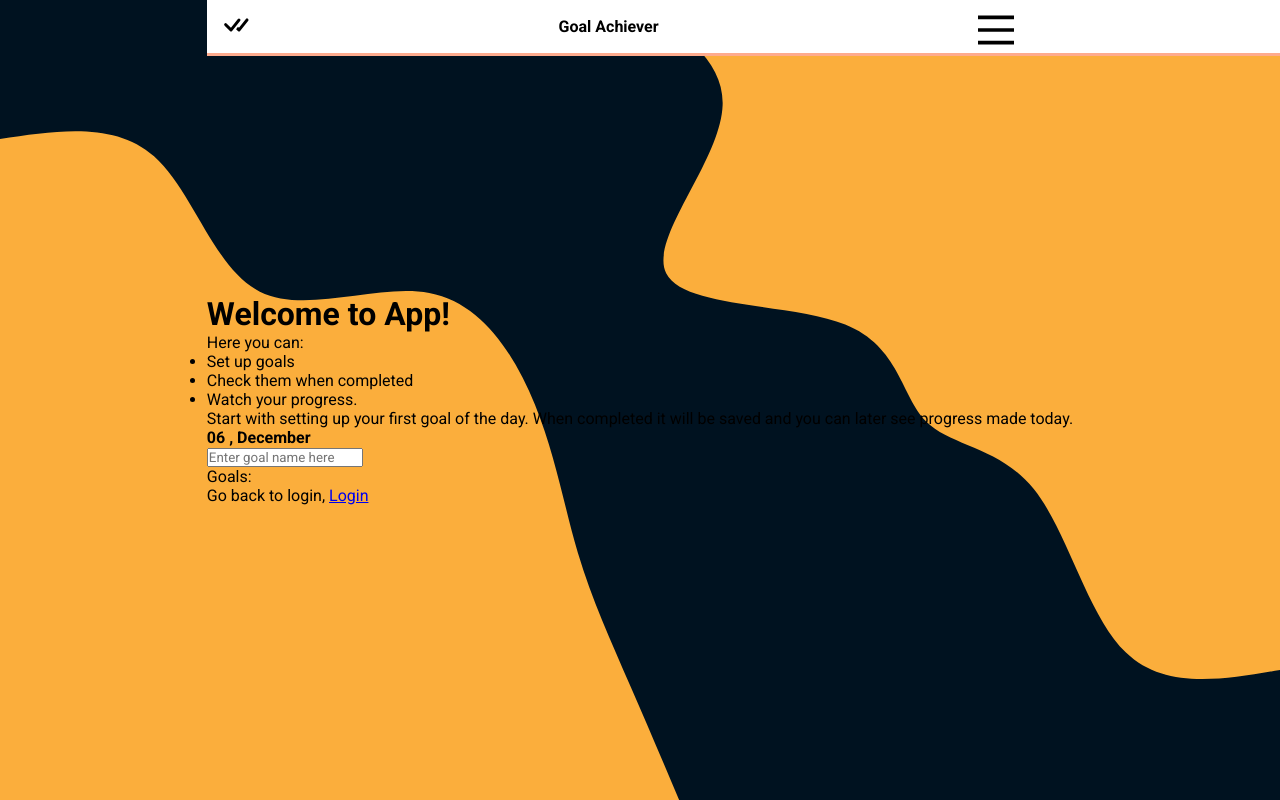
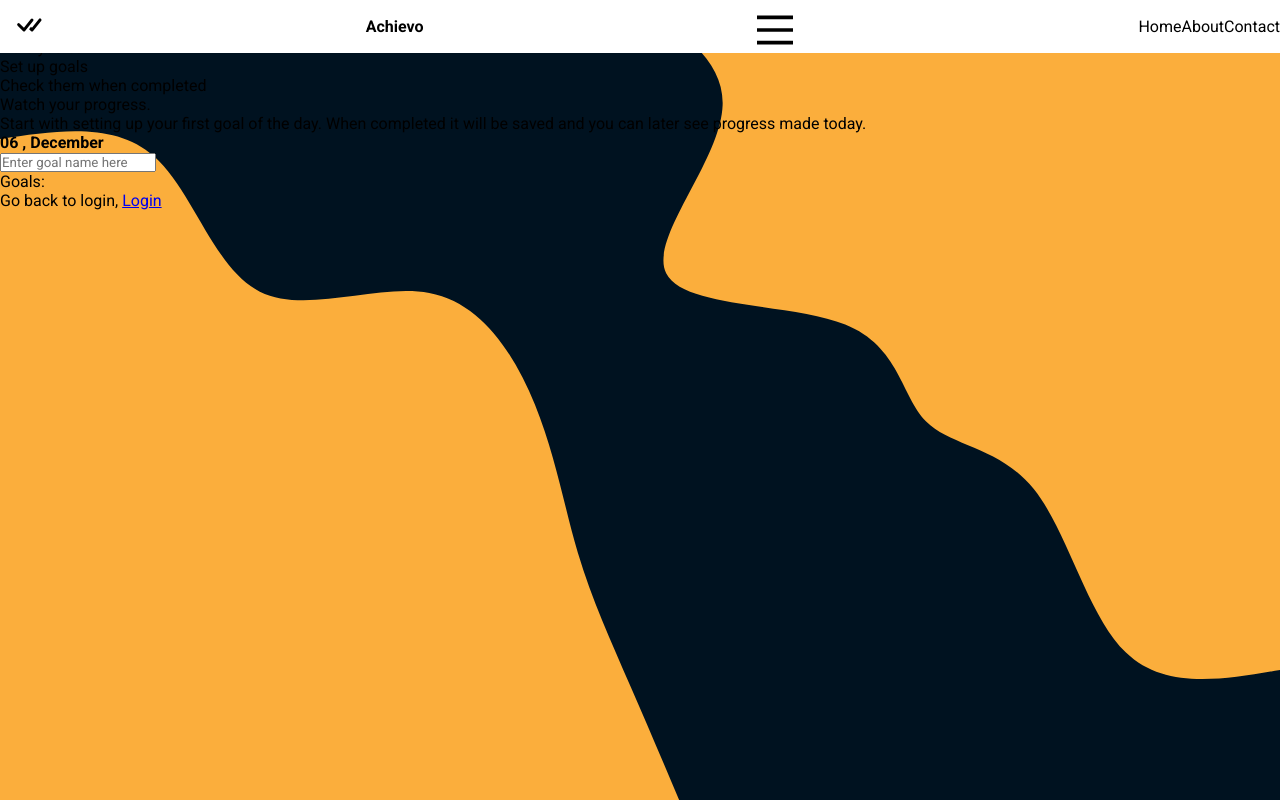
Before and after one commit to ro-ed/Sittotrang, an Angular app: page /home in a window 1280 px wide. Built offline with nearby package versions, Linux system fonts and the light colour scheme.

Commit message:
Updates to home design

```diff
--- a/src/app/login/login.component.scss
+++ b/src/app/login/login.component.scss
@@ -25,7 +25,6 @@ body {
     display: grid;
     place-items: center;
     margin: 0;
-    padding: 0 24px;
     background-image: url("../images/blob-scene-haikei.svg");
     background-repeat: no-repeat;
     background-size: cover;
--- a/src/app/nav/nav.component.html
+++ b/src/app/nav/nav.component.html
@@ -9,7 +9,7 @@
       </svg>
 
     </a>
-    <h4 class="logo-title">Goal Achiever</h4>
+    <h4 class="logo-title">Achievo</h4>
     <!-- <input type="checkbox" id="toggler">
     <label for="toggler"><svg xmlns="http://www.w3.org/2000/svg" width="16" height="16" fill="currentColor" class="bi bi-list" viewBox="0 0 16 16">
         <path fill-rule="evenodd" d="M2.5 12a.5.5 0 0 1 .5-.5h10a.5.5 0 0 1 0 1H3a.5.5 0 0 1-.5-.5zm0-4a.5.5 0 0 1 .5-.5h10a.5.5 0 0 1 0 1H3a.5.5 0 0 1-.5-.5zm0-4a.5.5 0 0 1 .5-.5h10a.5.5 0 0 1 0 1H3a.5.5 0 0 1-.5-.5z"/>
--- a/src/app/nav/nav.component.scss
+++ b/src/app/nav/nav.component.scss
@@ -6,7 +6,7 @@
     align-items: center;
     justify-content: space-between;
     background-color: #fff;
-    border-bottom: 3px solid rgba(254,171,142,1);
+    //border-bottom: 3px solid rgba(254,171,142,1);
     background: #fff;
     position: fixed;
     width: 100%;
@@ -40,6 +40,7 @@
         width: 100%;
         max-height: 0;
         overflow: hidden;
+
     }
 
     .list {
@@ -54,6 +55,8 @@
     }
     .opened ~ .menu-list {
         max-height: 100%;
+
+
     }
     .menu {
         display: none;
--- a/src/styles.scss
+++ b/src/styles.scss
@@ -23,10 +23,10 @@ button{
 }
 
 body {
-    display: grid;
+    //display: grid;
     place-items: center;
     margin: 0;
-    padding: 0 24px;
+    //padding: 0 24px;
     background-image: url("./app/images/blob-scene-haikei.svg");
     background-repeat: no-repeat;
     background-size: cover;
```
